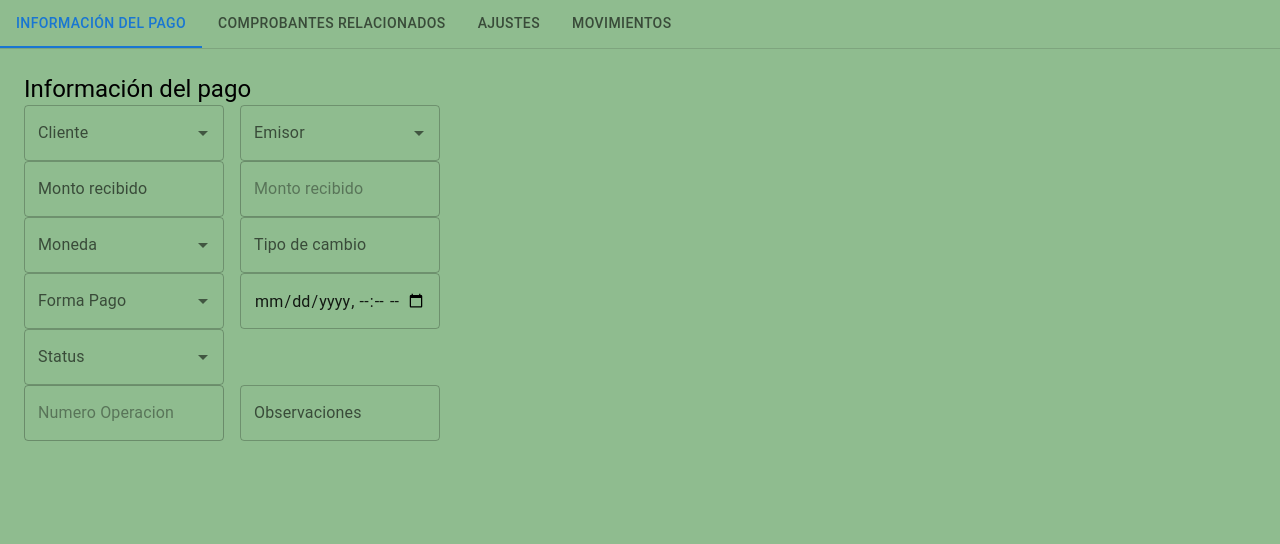
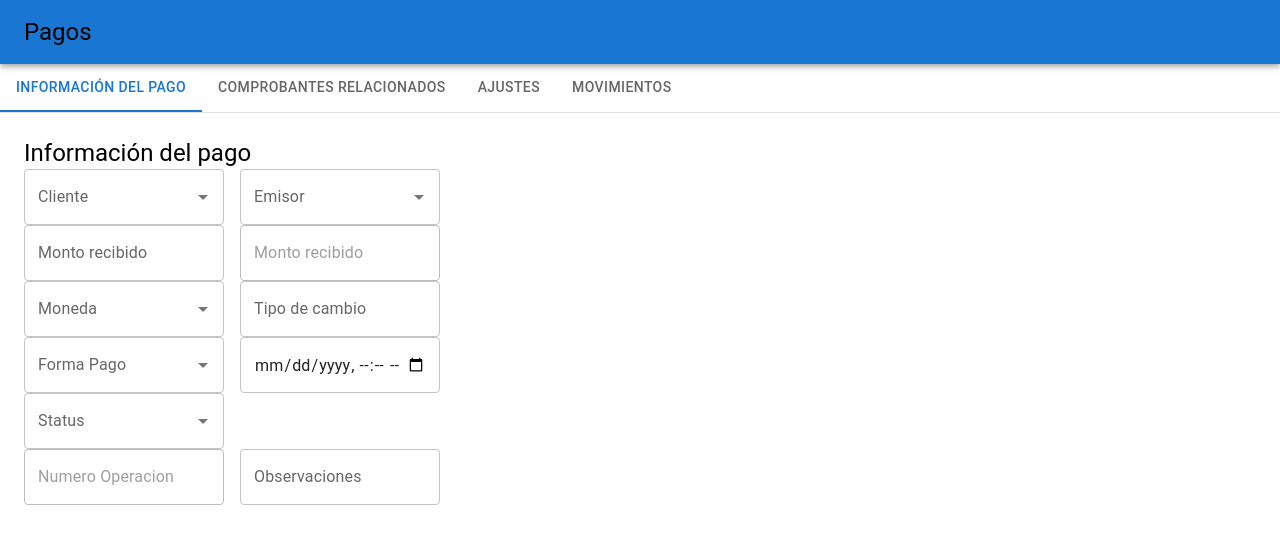
Before and after one commit to IzDiego/Formulariosypestanas, a Next.js app: page / in a window 1280 px wide. Shown: the top 544 px of the page. Built offline with nearby package versions, Linux system fonts and the light colour scheme; no server answers; the database is empty.

Commit message:
Mejora visual

```diff
--- a/pages/index.js
+++ b/pages/index.js
@@ -1,9 +1,21 @@
 import Formulario from './components/FormularioPagos'
 import Pestanas from './components/Pestanas'
+import AppBar from '@mui/material/AppBar';
+import Toolbar from '@mui/material/Toolbar';
+import Typography from '@mui/material/Typography';
+
+
 
 export default function Home() {
   return (
     <div >
+    <AppBar position="relative">
+        <Toolbar>
+          <Typography variant="h5" color="black" noWrap>
+            Pagos
+          </Typography>
+        </Toolbar>
+      </AppBar>
       <Pestanas/>
     </div>
   )
--- a/styles/globals.css
+++ b/styles/globals.css
@@ -4,7 +4,7 @@ body {
   margin: 0;
   font-family: -apple-system, BlinkMacSystemFont, Segoe UI, Roboto, Oxygen,
     Ubuntu, Cantarell, Fira Sans, Droid Sans, Helvetica Neue, sans-serif;
-  background-color:darkseagreen;
+
   }
 
 a {
```
